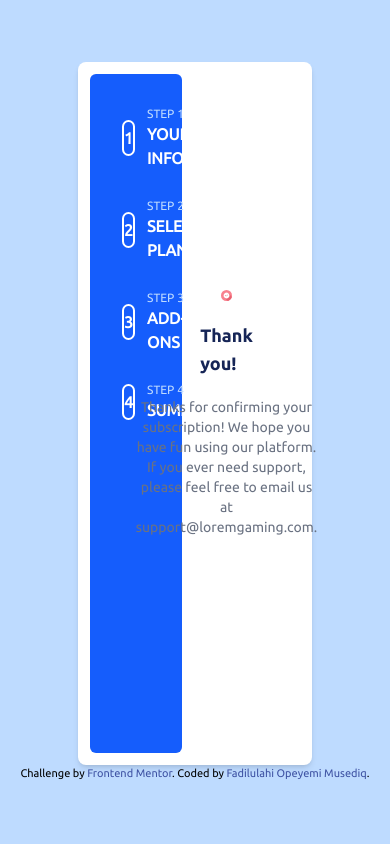
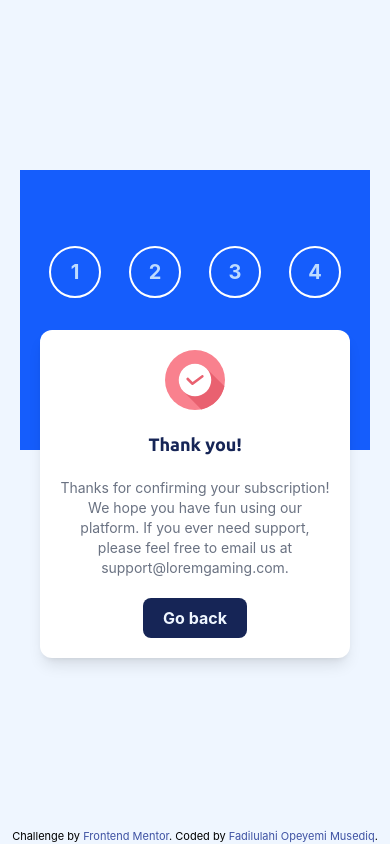
Before and after one commit to fodlu/multi-step-form, a React (Vite) app: page /step5 in a window 390 px wide. Built offline with nearby package versions, Linux system fonts and the light colour scheme.

Commit message:
responsiveness done

```diff
--- a/src/App.jsx
+++ b/src/App.jsx
@@ -55,11 +55,11 @@ const App = () => {
 	};
 
 	return (
-		<div className='bg-blue-200 h-screen flex items-center justify-center flex-col font-Ubuntu-Regular'>
-			<div className='bg-white p-3 rounded-lg shadow-md grid grid-cols-[30%_70%] h-5/6 w-3/5'>
+		<div className='flex flex-col justify-between min-h-screen bg-blue-50 lg:h-screen'>
+			<div className='flex flex-col lg:grid lg:grid-cols-[25%_75%] lg:w-5/7 lg:h-[80%] m-auto lg:bg-white p-5 rounded-xl'>
 				<Sidebar />
-				<div className='px-17 py-8 min-h-full flex flex-col'>
-					<div className='flex-1 h-full'>
+				<div className='flex flex-col -mt-30 lg:m-0 gap-10'>
+					<div className='bg-white mx-5 p-5 rounded-xl shadow-lg h-full'>
 						<Routes>
 							<Route path='/' element={<PersonalInfo />} />
 							<Route path='/step1' element={<PersonalInfo />} />
@@ -71,7 +71,7 @@ const App = () => {
 					</div>
 
 					{step !== 5 && (
-						<div className='flex w-full justify-between pt-15'>
+						<div className='flex justify-between bg-white py-4 px-5'>
 							<button
 								onClick={handleBack}
 								className={`cursor-pointer text-gray-500 font-Ubuntu-Medium ${step === 1 && "hidden"}`}
--- a/src/components/Header.jsx
+++ b/src/components/Header.jsx
@@ -1,8 +1,8 @@
 const Header = ({title, detail}) => {
   return (
     <div className="flex gap-2 flex-col mb-10">
-        <p className="text-blue-950 text-2xl font-bold">{title}</p>
-        <p className="text-gray-500">{detail}</p>
+        <p className="text-blue-950 text-4xl lg:text-2xl font-Ubuntu-Bold">{title}</p>
+        <p className="text-gray-500 ">{detail}</p>
     </div>
   )
 }
--- a/src/components/PersonalInfo.jsx
+++ b/src/components/PersonalInfo.jsx
@@ -21,15 +21,18 @@ const PersonalInfo = () => {
 						required
 						id='name'
 						value={userInfo.name}
-						aria-describedby="nameError"
+						aria-describedby='nameError'
 						onChange={(e) =>
 							setUserInfo((prev) => ({ ...prev, name: e.target.value }))
 						}
-						className={`border-2 border-blue-200 p-2 rounded-lg cursor-pointer text-blue-950 font-Ubuntu-Bold ${formError.name && "border-red-500"}`}
+						className={`border-2 border-blue-200 p-2 rounded-lg cursor-pointer text-blue-950 font-Ubuntu-Bold ${formError.name && !userInfo.name.length && "border-red-500"}`}
 						placeholder='e.g. Stephen King'
 					/>
-					{formError.name && (
-						<p id="nameError" role="alert" className='text-red-500 font-Ubuntu-Bold absolute right-0 text-xs top-2'>
+					{formError.name && !userInfo.name.length && (
+						<p
+							id='nameError'
+							role='alert'
+							className='text-red-500 font-Ubuntu-Bold absolute right-0 text-xs top-2'>
 							{formError.name}
 						</p>
 					)}
@@ -43,7 +46,7 @@ const PersonalInfo = () => {
 						required
 						id='email'
 						value={userInfo.email}
-						aria-describedby="emailError"
+						aria-describedby='emailError'
 						onChange={(e) =>
 							setUserInfo((prev) => ({ ...prev, email: e.target.value }))
 						}
@@ -51,7 +54,10 @@ const PersonalInfo = () => {
 						placeholder='e.g. stephenking@lorem.com'
 					/>
 					{formError.email && (
-						<p id="emailError"role="alert"  className='text-red-500 font-Ubuntu-Bold absolute right-0 text-xs top-2'>
+						<p
+							id='emailError'
+							role='alert'
+							className='text-red-500 font-Ubuntu-Bold absolute right-0 text-xs top-2'>
 							{formError.email}
 						</p>
 					)}
@@ -63,8 +69,8 @@ const PersonalInfo = () => {
 					<input
 						type='tel'
 						id='tel'
-						aria-describedby="phoneError"
-						className={`border-2 border-blue-200 p-2 rounded-lg cursor-pointer text-blue-950 font-Ubuntu-Bold ${formError.phone && "border-red-500"}`}
+						aria-describedby='phoneError'
+						className={`border-2 border-blue-200 p-2 rounded-lg cursor-pointer text-blue-950 font-Ubuntu-Bold ${formError.phone && !userInfo.phone.length && "border-red-500"}`}
 						required
 						value={userInfo.phone}
 						onChange={(e) =>
@@ -72,8 +78,11 @@ const PersonalInfo = () => {
 						}
 						placeholder='e.g. +1 234 567 890'
 					/>
-					{formError.phone && (
-						<p id="phoneError" role="alert" className='text-red-500 font-Ubuntu-Bold absolute right-0 text-xs top-2'>
+					{formError.phone && !userInfo.phone.length && (
+						<p
+							id='phoneError'
+							role='alert'
+							className='text-red-500 font-Ubuntu-Bold absolute right-0 text-xs top-2'>
 							{formError.phone}
 						</p>
 					)}
--- a/src/components/SelectPlan.jsx
+++ b/src/components/SelectPlan.jsx
@@ -43,13 +43,13 @@ const SelectPlan = () => {
 				detail='You have the option of monthly or yearly billing.'
 			/>
 
-			<div className='flex flex-col gap-10 w-full'>
-				<div className='flex gap-5 h-47'>
+			<div className='flex flex-col gap-5'>
+				<div className='flex flex-col lg:flex-row gap-5'>
 					{PLANS.map((item, index) => (
 						<button
 							type='button'
 							onClick={() => handleSelectPlan(item.title)}
-							className={`flex-1 shadow-sm p-4 rounded-lg flex flex-col justify-between cursor-pointer hover:border-2 hover:border-purple-600 ${
+							className={`flex-1 border-2 border-blue-50 shadow-sm p-4 rounded-lg flex lg:flex-col gap-5 lg:justify-between cursor-pointer hover:border-2 hover:border-purple-600 ${
 								userInfo.planTitle === item.title &&
 								"border-2 border-purple-600 bg-blue-50"
 							}`}
@@ -74,13 +74,12 @@ const SelectPlan = () => {
 						</button>
 					))}
 				</div>
-
-				<div className='p-3 bg-blue-50 flex items-center justify-center gap-2 text-gray-500 rounded-lg'>
+				<div className='p-3 bg-blue-50 flex items-center justify-center gap-2 text-gray-500 rounded-lg text-lg'>
 					<span
 						onClick={() => handleDurationChange("monthly")}
 						className={`${
 							userInfo.duration === "monthly" &&
-							"font-Ubuntu-Medium text-blue-950"
+							"font-Ubuntu-Bold text-blue-950"
 						} cursor-pointer`}>
 						Monthly
 					</span>
@@ -103,8 +102,7 @@ const SelectPlan = () => {
 					<span
 						onClick={() => handleDurationChange("yearly")}
 						className={`${
-							userInfo.duration === "yearly" &&
-							"font-Ubuntu-Medium text-blue-950"
+							userInfo.duration === "yearly" && "font-Ubuntu-Bold text-blue-950"
 						} cursor-pointer`}>
 						Yearly
 					</span>
--- a/src/components/Sidebar.jsx
+++ b/src/components/Sidebar.jsx
@@ -1,28 +1,32 @@
-import { UseApp } from '../context/AppContext';
+import { UseApp } from "../context/AppContext";
 
-const STEPS = ["Your info", "select plan", "add-ons", "summary"]
+const STEPS = ["Your info", "select plan", "add-ons", "summary"];
 
 const Sidebar = () => {
-    const {step} = UseApp()
+	const { step } = UseApp();
 
 	return (
-    <div className='bg-blue-600 p-8 pr-15 bg-[url("images/bg-sidebar-desktop.svg")] bg-cover bg-center bg-no-repeat rounded-md'>
-        <nav className='flex flex-col gap-7'>
+		<div className='bg-blue-600 h-70 lg:p-5 bg-[url("images/bg-sidebar-mobile.svg")] lg:bg-[url("images/bg-sidebar-desktop.svg")] bg-cover lg:bg-cover bg-center bg-no-repeat lg:rounded-md flex justify-center lg:justify-start lg:h-full'>
+			<nav className='flex lg:flex-col gap-7 py-4 px-3' >
 				{STEPS.map((item, index) => (
-                <div key={index} className="flex items-center gap-3">
-                    <div className={`border-2 border-white text-white w-9 h-9 flex items-center justify-center rounded-full ${step === index + 1 && "bg-blue-100"}`}>
-                        <span className={`font-bold text-white ${step > index && "text-blue-950"}`}>{index + 1}</span>
+					<div key={index} className='flex pt-15 lg:pt-0 lg:items-center gap-3'>
+						<div
+							className={`border-2 border-white text-white w-13 h-13 lg:w-9 lg:h-9 flex items-center justify-center rounded-full ${step === index + 1 && "bg-blue-200"}`}>
+							<span
+								className={`font-bold text-blue-200 text-xl lg:text-lg ${step === index + 1 && "text-blue-950"}`}>
+								{index + 1}
+							</span>
 						</div>
 
-                    <div className="uppercase">
-                        <p className="text-blue-200 text-xs">step {index + 1}</p>
-                        <p className="font-bold text-white">{item}</p>
+						<div className='uppercase hidden lg:block'>
+							<p className='text-blue-200 text-xs'>step {index + 1}</p>
+							<p className='font-bold text-blue-100 lg:text-xs'>{item}</p>
 						</div>
 					</div>
 				))}
 			</nav>
 		</div>
-  )
-}
+	);
+};
 
-export default Sidebar
+export default Sidebar;
--- a/src/components/ThankYou.jsx
+++ b/src/components/ThankYou.jsx
@@ -1,6 +1,9 @@
-import React from "react";
+import { useNavigate } from "react-router-dom";
+import { UseApp } from "../context/AppContext";
 
 const ThankYou = () => {
+	const navigate = useNavigate();
+	const { setUserInfo } = UseApp();
 	return (
 		<div className='flex flex-col gap-5 items-center justify-center h-full'>
 			<img src='images/icon-thank-you.svg' alt='thank you' className='w-15' />
@@ -10,6 +13,23 @@ const ThankYou = () => {
 				platform. If you ever need support, please feel free to email us at
 				support@loremgaming.com.
 			</p>
+			<button
+				type='button'
+				onClick={() => {
+					setUserInfo({
+						name: "",
+						email: "",
+						phone: "",
+						planTitle: "arcade",
+						planPrice: 9,
+						duration: "monthly",
+						addOns: [],
+					});
+					navigate("/");
+				}}
+				className='bg-blue-950 text-blue-50 p-2 px-5 rounded-lg cursor-pointer font-bold'>
+				Go back
+			</button>
 		</div>
 	);
 };
--- a/src/context/AppContext.jsx
+++ b/src/context/AppContext.jsx
@@ -18,10 +18,23 @@ export const AppProvider = ({ children }) => {
 		planTitle: "arcade",
 		planPrice: 9,
 		duration: "monthly",
-		addOns: [],
+		addOns: [
+			{
+				title: "Online service",
+				detail: "Access to multiplayer games.",
+				price: 1,
+				annualPrice: 10,
+			},
+			{
+				title: "Larger storage",
+				detail: "Extra 1TB of cloud save",
+				price: 2,
+				annualPrice: 20,
+			},
+		],
 	});
 
-	console.log(formError)
+	console.log(userInfo);
 
 	const getCurrentPlanPrice = () => {
 		const plan = PLANS.find((p) => p.title === userInfo.planTitle) || PLANS[0];
```
Lines whose indentation alone changed are shown as unchanged.
